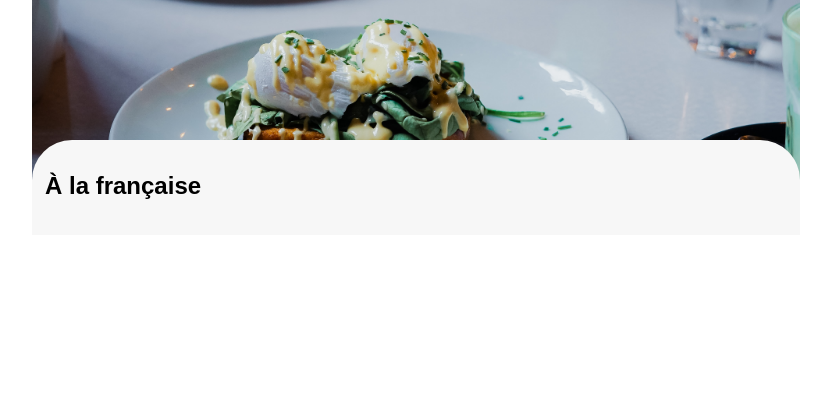
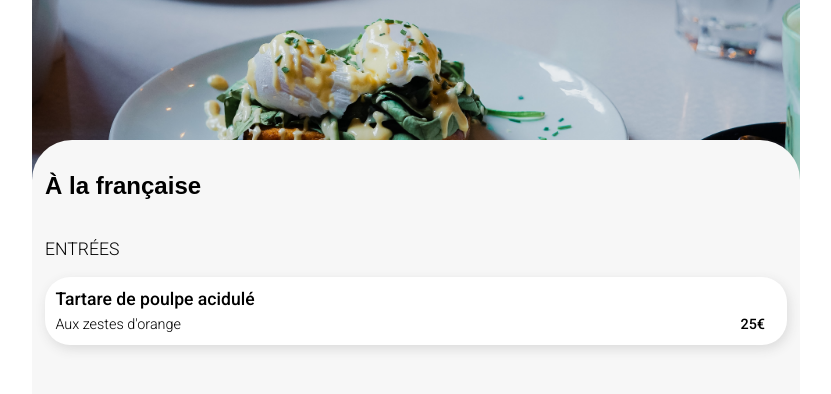
Before and after one commit to DuvauxMaxime/ohmyfood, a website: page restaurant-francaise.html in a window 1280 px wide. Shown: the part 132-526 px from the top of the page, without its empty margins (224-1055 px from the left). Drawn offline with Linux system fonts and the light colour scheme; a web font is replaced by a local one.

Commit message:
animation items entrée

```diff
--- a/restaurant-francaise.html
+++ b/restaurant-francaise.html
@@ -17,10 +17,27 @@
     </header>
     <main>
         <div class="image"><img src="images/restaurant/toa-heftiba-DQKerTsQwi0-unsplash.jpg" alt=""></div>
-        <section class="menu">
+        <article class="menu">
             <h2 class="menu__heading">À la française</h2>
+            <section class="menu__starters">
+                <h3 class="starters__heading">ENTRÉES</h3>
+                <ul class="starters__list">
+                    <li class="starters__items">
+                        <div class="items__left">
+                            <p class="items__name">Tartare de poulpe acidulé</p>
+                            <p class="items__ingredients">Aux zestes d'orange</p>
+                        </div>
+                        <div class="items__right">
+                            <p class="items__price">25€</p><span class="items__checked"></span>
+                        </div>
 
-        </section>
+
+                    </li>
+
+                </ul>
+            </section>
+
+        </article>
     </main>
 
 
--- a/styles/sass/pages/_restaurant-page.scss
+++ b/styles/sass/pages/_restaurant-page.scss
@@ -12,14 +12,120 @@
 .menu {
     background-color: $grey97;
     border-radius: 40px 40px 0 0;
-    padding: 32px 13px 36px 13px;
+    padding: 12px 13px 36px 13px;
     position: relative;
     top: -3rem;
 
     &__heading {
         width: 100%;
         font-family: $logo-typo;
-        margin: 0;
+
     }
 
 }
+
+.starters {
+    &__heading {
+        font-family: $text-typo;
+        font-weight: 300;
+        font-size: 1.1rem;
+        margin-top: 40px;
+    }
+
+    &__list {
+        list-style: none;
+        padding: 0;
+
+
+        & :hover .items__checked::after {
+            display: flex;
+        }
+
+    }
+
+    &__items {
+        height: 68px;
+        padding-left: 0.65rem;
+        display: flex;
+        flex-direction: row;
+        justify-content: space-between;
+        background-color: #ffffff;
+        border-radius: 25px;
+        box-shadow: 2px 4px 12px darken($grey97, 11);
+
+    }
+}
+
+.items__checked::after {
+    content: "";
+    display: none;
+    justify-content: center;
+    align-items: center;
+    position: relative;
+    width: 59px;
+    height: 68px;
+    top: 0rem;
+    right: 0rem;
+    border-radius: 0 25px 25px 0;
+    background-color: $tertiary-color;
+
+
+
+}
+
+
+
+
+
+.items {
+
+
+
+    &__left {
+        display: flex;
+        flex-direction: column;
+        justify-content: space-between;
+        margin: 12px 0 12px 0;
+        width: 75%;
+
+
+    }
+
+    &__name {
+        margin: 0;
+        font-family: $text-typo;
+        font-weight: 500;
+        font-size: 1.1rem;
+        white-space: nowrap;
+        overflow: hidden;
+        text-overflow: ellipsis;
+
+    }
+
+    &__ingredients {
+        margin: 0;
+        font-family: $text-typo;
+        font-size: 0.9rem;
+        font-weight: 300;
+        white-space: nowrap;
+        overflow: hidden;
+        text-overflow: ellipsis;
+        width: 70%;
+    }
+
+    &__right {
+        display: flex;
+        align-items: flex-end;
+        justify-content: flex-end;
+        width: 25%;
+        position: relative;
+
+    }
+
+    &__price {
+        margin: 0 22px 12px 0;
+        font-family: $text-typo;
+        font-weight: 500;
+        font-size: 0.9rem;
+    }
+}
```
Also changed, not shown: styles/css/style.css, 1 other file.
